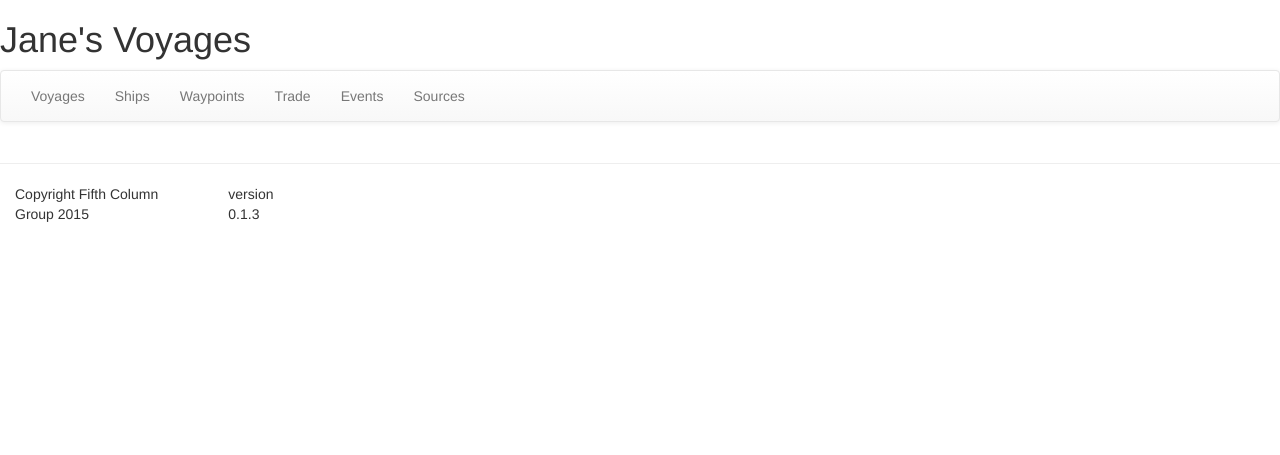
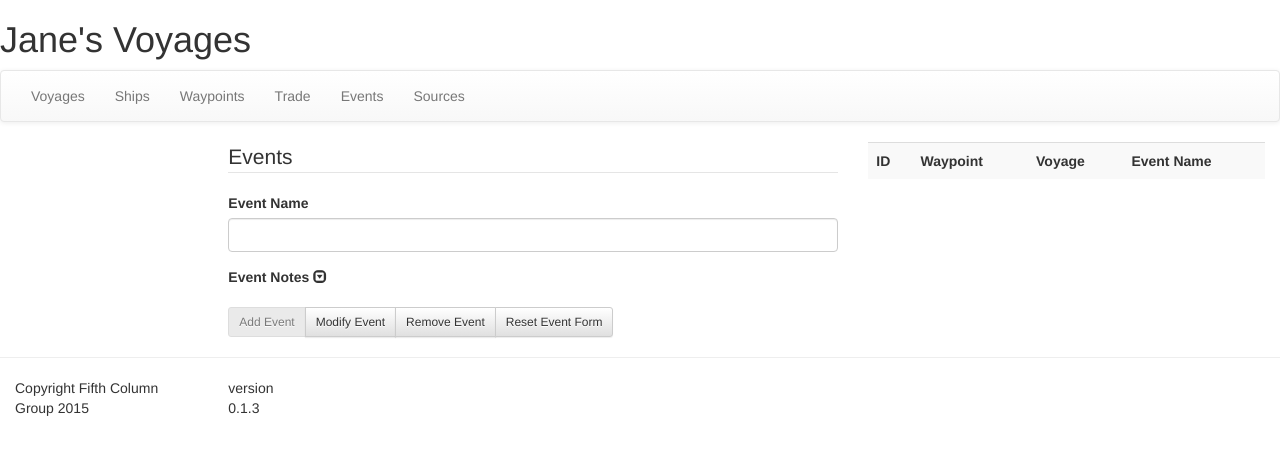
Before and after one commit to cyrex562/JanesVoyages, a Flask app: page /events in a window 1280 px wide. Shown: the top 455 px of the page. Run offline with Flask 2, Linux system fonts and the light colour scheme; data that the repository does not hold is empty; some libraries are stand-ins or nearby versions.

Commit message:
events page working

```diff
--- a/static/js/events.js
+++ b/static/js/events.js
@@ -1,9 +1,20 @@
 function get_event_from_form() {
     console.log("get_event_from_form");
+    var waypoint_id = $('#waypoint_id').text();
+    if (waypoint_id == undefined || waypoint_id == '') {
+        waypoint_id = $('#event_waypoint_id').val();
+    }
+
+    var voyage_id = $('#voyage_id').text();
+    if (voyage_id == undefined || voyage_id == '') {
+        voyage_id = $('#event_voyage_id').val();
+    }
+
     return {
         event_id: $('#event_id').text(),
         event_name: $('#event_name').val(),
-        waypoint_id: $('#waypoint_id').text(),
+        waypoint_id: waypoint_id,
+        voyage_id: voyage_id,
         event_notes: $('#event_notes').val().trim()
     }
 }
@@ -19,13 +30,64 @@ function show_event_form() {
     $('#event_sub_form').collapse('show');
 }
 
-function fill_event_form(in_event) {
+function fill_event_form(response) {
     console.log('fill_event_form');
+
+    var in_event = response;
+    if ('data' in response) {
+        in_event = response.data.found_events[0];
+    }
+
     $('#event_id').text(in_event.event_id);
     $('#event_id_form_group').show();
     $('#event_name').val(in_event.event_name);
-    $('#event_waypoint_id').text(in_event.waypoint_id);
+    $('#event_waypoint_id').val(in_event.waypoint_id);
+    $('#event_voyage_id').val(in_event.voyage_id);
     $('#event_notes').val(in_event.event_notes);
+}
+
+function gen_event_row(event) {
+    console.log('gen_event_row, event=%s', JSON.stringify(event));
+    var row = '<tr class="event_row">' +
+        '<td class="event_id_cell" data-toggle="tooltip" title="[event_id]">[event_id_brief]...</td>' +
+        '<td data-toggle="tooltip" title="[waypoint_id]">[waypoint_id_brief]...</td>' +
+        '<td data-toggle="tooltip" title="[voyage_id]">[voyage_id_brief]...</td>' +
+        '<td>[event_name]</td>' +
+        '<td>[event_notes]</td>';
+    row = row.replace(/\[event_id\]/g, event.event_id);
+    row = row.replace(/\[event_id_brief\]/g, event.event_id.substring(0,4));
+    row = row.replace(/\[waypoint_id\]/g, event.waypoint_id);
+    row = row.replace(/\[waypoint_id_brief\]/g, event.waypoint_id.substring(0,4));
+    row = row.replace(/\[voyage_id\]/g, event.voyage_id);
+    row = row.replace(/\[voyage_id_brief\]/g, event.voyage_id.substring(0,4));
+    row = row.replace(/\[event_name\]/g, event.event_name);
+    return row;
+}
+
+function event_row_click() {
+    console.log('event row click');
+    var event_id = $(this).find('.event_id_cell').attr('title');
+    get_event_by_id(event_id, fill_event_form);
+}
+
+function populate_events_table(response) {
+    console.log('populate events table');
+    if (response.message === 'success') {
+        set_status_bar('success', 'events retrieved');
+        var events = response.data.found_events;
+        var events_table = $('#events_table');
+        events_table.find("tr:gt(0)").remove();
+        for (var i = 0; i < events.length; i++) {
+            var event_row = gen_event_row(events[i]);
+            events_table.append(event_row);
+        }
+        $('.event_row').click(event_row_click);
+    }
+}
+
+function refresh_events_table() {
+    console.log('refresh_events_table');
+    send_request('events/get', 'POST', {"event_ids": []}, populate_events_table);
 }
 
 function gen_event_option(in_event) {
@@ -104,18 +166,19 @@ function set_selected_event(event_id) {
 
 function get_selected_event_id() {
     console.log('get_selected_event_id');
-    return $('#events').val();
+    var selected_event_id = $('#events').val();
+    if (selected_event_id === undefined || selected_event_id === '') {
+        selected_event_id = $('#event_id').text();
+    }
+    return selected_event_id;
 }
 
 function add_event_cb(response) {
     console.log("add_event_cb");
     if (response.message === 'success') {
-        //var added_event_id = response.data.added_event_ids[0];
         var current_waypoint_id = $('#waypoint_id').text();
         set_status_bar('success', 'event added');
-        //refresh_event_list(current_waypoint_id);
         get_events_for_waypoint(current_waypoint_id);
-        //set_selected_event(added_event_id);
     } else {
         set_status_bar('danger', 'event not added');
     }
@@ -130,11 +193,14 @@ function add_event() {
 function modify_event_cb(response) {
     console.log("add_event_cb");
     if (response.message === 'success') {
-        //var modified_event_id = response.data.modified_event_ids[0];
         var current_waypoint_id = $('#waypoint_id').text();
         set_status_bar('success', 'event modified');
-        get_events_for_waypoint(current_waypoint_id);
-        //set_selected_event(modified_event_id);
+        if ($('#events_table').length === 0) {
+            get_events_for_waypoint(current_waypoint_id);
+        } else {
+            refresh_events_table();
+        }
+        clear_event_form(false);
     } else {
         set_status_bar('danger', 'event not modified');
     }
@@ -151,7 +217,11 @@ function delete_event_cb(response) {
     if (response.message === 'success') {
         set_status_bar('success', 'event deleted');
         var current_waypoint_id = $('#waypoint_id').text();
-        get_events_for_waypoint(current_waypoint_id);
+        if ($('#events_table').length === 0) {
+            get_events_for_waypoint(current_waypoint_id);
+        } else {
+            refresh_events_table();
+        }
         clear_event_form(false);
     } else {
         set_status_bar('danger', 'event not deleted');
@@ -163,3 +233,23 @@ function delete_event() {
     var events_to_delete = [get_selected_event_id()];
     send_request('events/delete', 'POST', {events_to_delete: events_to_delete}, delete_event_cb);
 }
+
+function get_event_by_id(event_id, cb) {
+    console.log('get_event_by_id, event_id = %s', event_id);
+    var event_ids = [event_id];
+    send_request('events/get', 'POST', {event_ids: event_ids}, cb);
+}
+
+function clear_event_form(clear_list) {
+    console.log('clear_event_form');
+    if (clear_list) {
+        var event_list = $('#events');
+        event_list.empty();
+        event_list.append('<option id="select_event">Select an event...</option>');
+    }
+
+    $('#event_id').text('');
+    $('#event_name').val('');
+    $('#event_id_form_group').hide();
+    $('#event_notes').val('');
+}
--- /dev/null
+++ b/static/js/events_page.js
@@ -0,0 +1,9 @@
+$(document).ready(function() {
+    clear_event_form(true);
+    refresh_events_table();
+    $('#modify_event_btn').click(modify_event);
+    $('#delete_event_btn').click(delete_event);
+    $('#reset_event_form_btn').click(reset_trade_form_btn_click);
+    /* disable add event button for now, we still need a way to tie new trades to voyages and waypoints */
+    $('#add_event_btn').prop('disabled', true);
+});
--- a/static/js/sources.js
+++ b/static/js/sources.js
@@ -193,3 +193,17 @@ function delete_source() {
     send_request('sources/delete', 'POST', {source_ids: source_ids},
         delete_source_callback);
 }
+
+function clear_source_form(clear_list) {
+    console.log('clear_source_form');
+    if (clear_list) {
+        var sources_list = $('#sources');
+        sources_list.empty();
+        sources_list.append('<option id="select_source">Select A Source...</option>');
+    }
+
+    $('#source_id').text('');
+    $('#source_citation').val('');
+    $('#source_notes').val('');
+    $('#source_id_form_group').hide();
+}
--- a/static/js/trades.js
+++ b/static/js/trades.js
@@ -235,8 +235,7 @@ function add_trade_callback(response) {
 function add_trade() {
     console.log('add_trade())');
     var trade_to_add = get_trade_from_form();
-    var trades_to_add = [];
-    trades_to_add.push(trade_to_add);
+    var trades_to_add = [trade_to_add];
     send_request('trades/add', 'POST', {trades_to_add: trades_to_add},
         add_trade_callback);
 }
@@ -262,8 +261,7 @@ function modify_trade_callback(response) {
 function modify_trade() {
     console.log('modify_trade_btn_click()');
     var trade_to_modify = get_trade_from_form();
-    var trades_to_modify = [];
-    trades_to_modify.push(trade_to_modify);
+    var trades_to_modify = [trade_to_modify];
     send_request('trades/modify', 'POST', {trades_to_modify: trades_to_modify},
         modify_trade_callback);
 }
--- a/templates/events.html
+++ b/templates/events.html
@@ -27,10 +27,87 @@
 
             </div>
             <div class="col-xs-6">
+                <div id="event_sub_form" class="collapse in">
+                    <fieldset>
+                        <!-- event list -->
+                        <legend>Events</legend>
+{#                        <div class="form-group">#}
+{#                            <label for="events">Events</label>#}
+{#                            <select id="events" class="form-control" tabindex="0"#}
+{#                                    data-toggle="tooltip"#}
+{#                                    title="the list of events associated with the waypoint">#}
+{#                                <option id="select_event">Select an event...</option>#}
+{#                            </select>#}
+{#                        </div>#}
+                        <!-- waypoint id -->
+                        <input type="hidden" id="event_waypoint_id"/>
+                        <!-- voyage id -->
+                        <input type="hidden" id="event_voyage_id"/>
+                        <!-- event id -->
+                        <div class="form-group hide" id="event_id_form_group">
+                            <label for="event_id">Event ID</label>
+                            <p id="event_id"></p>
+                        </div>
+                        <!-- event name -->
+                        <div class="form-group">
+                            <label for="event_name">Event Name</label>
+                            <input type="text" id="event_name" class="form-control"
+                                   tabindex="0" data-toggle="tooltip"
+                                   title="the short name of the event">
+                        </div>
+                        <!-- event notes -->
+                        <div class="form-group">
+                            <label for="event_notes" data-toggle="collapse"
+                                   data-target="#event_notes_pane">Event Notes
+                                <span class="glyphicon glyphicon-collapse-down"
+                                      aria-hidden="true"></span>
+                            </label>
 
+                            <div id="event_notes_pane" class="collapse">
+                                <textarea id="event_notes" class="form-control"
+                                          tabindex="0" data-toggle="tooltip"
+                                          title="Description of the event and additional notes">
+
+                                </textarea>
+                            </div>
+                        </div>
+                        <!-- event form buttons -->
+                        <div class="btn-group btn-group-sm" role="group">
+                            <button type="button" class="btn btn-default btn-sm"
+                                    id="add_event_btn" tabindex="0"
+                                    data-toggle="tooltip"
+                                    title="Add an event to the waypoint">
+                                Add Event
+                            </button>
+                            <button type="button" class="btn btn-default btn-sm"
+                                    id="modify_event_btn" tabindex="0"
+                                    data-toggle="tooltip"
+                                    title="Modify the selected event">
+                                Modify Event
+                            </button>
+                            <button type="button" class="btn btn-default btn-sm"
+                                    id="delete_event_btn" tabindex="0"
+                                    data-toggle="tooltip"
+                                    title="Delete the selected Event">
+                                Remove Event
+                            </button>
+                            <button type="button" class="btn btn-default btn-sm"
+                                    id="reset_event_form_btn" tabindex="0">Reset
+                                Event Form
+                            </button>
+                        </div>
+                    </fieldset>
+                </div>
             </div>
             <div class="col-xs-4">
-
+                <table class="table table-striped" id="events_table">
+                    <tr id="event_top_row">
+                        <th>ID</th>
+                        <th>Waypoint</th>
+                        <th>Voyage</th>
+                        <th>Event Name</th>
+                    </tr>
+                </table>
             </div>
         </div>
     </div>
--- a/views.py
+++ b/views.py
@@ -359,6 +359,16 @@ def events_get():
         found_events = event_model.get_events_by_waypoint(waypoint_id)
     else:
         found_events = []
+
+    if len(found_events) > 0:
+        for i in xrange(0, len(found_events)):
+            waypoint_id = found_events[i]['waypoint_id']
+            if waypoint_id != '' and waypoint_id != None:
+                voyage_id = waypoint_model.get_voyage_id_for_waypoint_id(waypoint_id)
+                found_events[i]['voyage_id'] = voyage_id
+            else:
+                found_events[i]['voyage_id'] = ''
+
     result = jsonify(message="success", data={"found_events": found_events})
     return result
 
```
Also changed, not shown: static/js/voyages_page.js (+0 -39 lines). Lines whose indentation alone changed are shown as unchanged.
